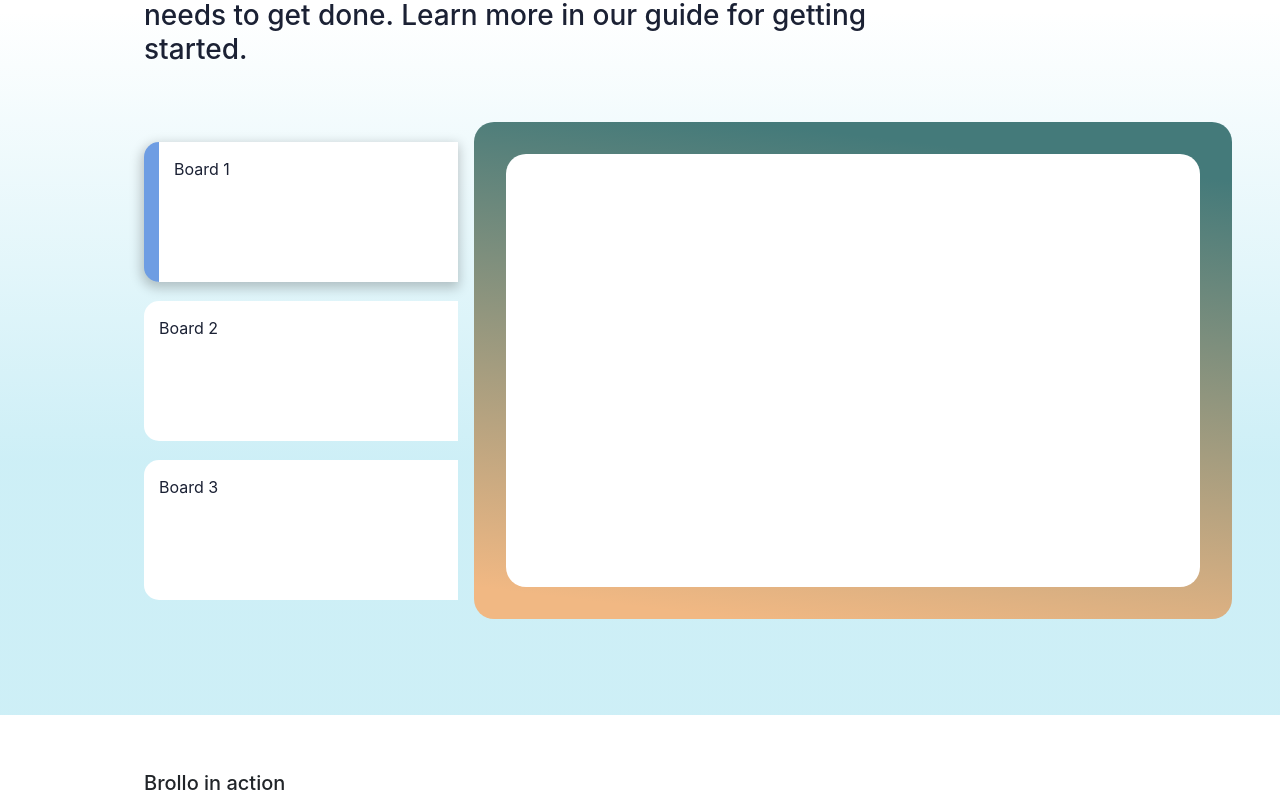
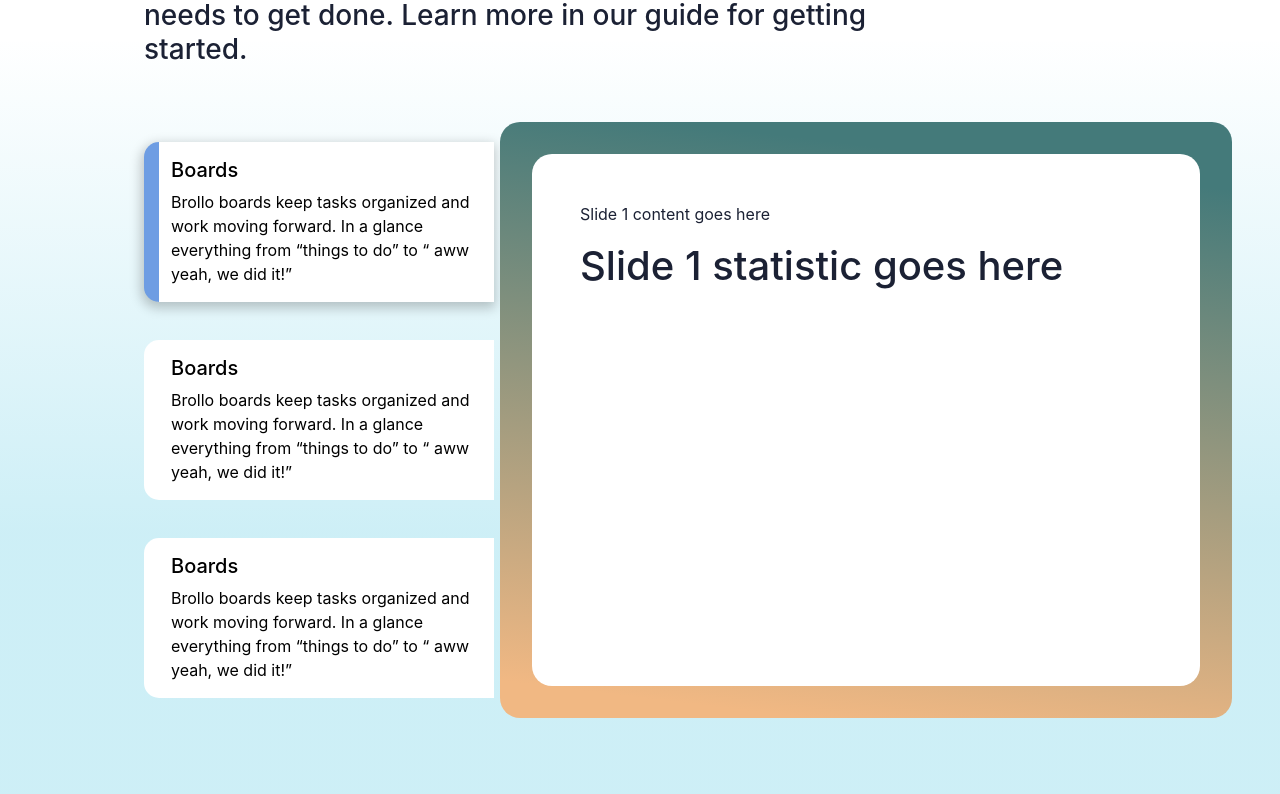
Before and after one commit to Sugorr/brollo, a React (Create React App) app: page / in a window 1280 px wide. Shown: the part 886-1680 px from the top of the page. Built offline with nearby package versions, Linux system fonts and the light colour scheme.

Commit message:
completed carousel

```diff
--- a/src/components/Carousel.js
+++ b/src/components/Carousel.js
@@ -3,30 +3,55 @@ import React, { useState } from 'react';
 
 // carousel-points btn active-point
 export default function Carousel(){
+    const [activeIndex, setActiveIndex] = useState(0);
+
+    // Define an array of carousel slide content
+    const carouselSlides = [
+      {
+        id: 1,
+        text: 'Brollo is great for simplifying complex processes. As a manager, I can chunk processes down into bite-sized pieces for my team and then delegate that out, but still keep a bird’s-eye view.',
+        statistic: '75% of organizations report that Brollo delivers value to their business within 30 days.'
+      },
+      {
+        id: 2,
+        text: 'Another slide content goes here',
+        statistic: 'Another statistic goes here'
+      },
+      {
+        id: 3,
+        text: 'Yet another slide content goes here',
+        statistic: 'Yet another statistic goes here'
+      }
+    ];
+
+    // Define a function to handle clicking on the angle buttons
+    const handleAngleClick = (direction) => {
+      if (direction === 'left') {
+        setActiveIndex((activeIndex - 1 + carouselSlides.length) % carouselSlides.length);
+      } else {
+        setActiveIndex((activeIndex + 1) % carouselSlides.length);
+      }
+    };
+
+    function skipCarousel(index){
+        setActiveIndex((index) % carouselSlides.length);
+    }
+
     return (
-        <>
-            <div className='container-fluid p-5 d-flex flex-column'>
-                <div className='carousel-container'>
-                    <p>
-                        [Brollo is] great  for simplyfing complex processes.
-                        As a manager,
-                        I can chunk [processes] down into bite-sized pieces for my team and then delegate that out,
-                        but still keep a bird’s-eye view.
-                    </p>
-                    <h1>
-                        75% of orgranizations report that Brollo delivers value to their business within 30days.
-                    </h1>
-                    <div className='carousel-points-container'>
-                        <button type='checkbox' className="carousel-points btn active-point"></button>
-                        <button type='checkbox' className="carousel-points btn"></button>
-                        <button type='checkbox' className="carousel-points btn"></button>
-                        <div className='d-flex angle-btn'>
-                            <button><i class="fa-solid btn fa-angle-left"></i></button>
-                            <button><i class="fa-solid btn fa-angle-right"></i></button>
-                        </div>
-                    </div>
-                </div>
+      <div className="container-fluid p-5 d-flex flex-column">
+        <div className="carousel-container">
+          <p>{carouselSlides[activeIndex].text}</p>
+          <h1>{carouselSlides[activeIndex].statistic}</h1>
+          <div className="carousel-points-container">
+            {carouselSlides.map((slide, index) => (
+              <div key={slide.id} onClick={() => skipCarousel(index)} className={`carousel-points btn ${index === activeIndex ? 'active-point' : ''}`}></div>
+            ))}
+            <div className="d-flex angle-btn">
+              <button onClick={() => handleAngleClick('left')}><i className="fa-solid btn fa-angle-left"></i></button>
+              <button onClick={() => handleAngleClick('right')}><i className="fa-solid btn fa-angle-right"></i></button>
             </div>
-        </>
+          </div>
+        </div>
+      </div>
     );
 }
--- a/src/components/PowerHouse.js
+++ b/src/components/PowerHouse.js
@@ -1,25 +1,47 @@
+import React, { useState } from 'react';
 
+export default function PowerHouse() {
+  const [activeBoardIndex, setActiveBoardIndex] = useState(0);
 
-export default function PowerHouse(){
-    return(
+  // Define an array of boards
+  const boards = [
+    'Brollo boards keep tasks organized and work moving forward. In a glance everything from “things to do” to “ aww yeah, we did it!”',
+    'Brollo boards keep tasks organized and work moving forward. In a glance everything from “things to do” to “ aww yeah, we did it!”',
+    'Brollo boards keep tasks organized and work moving forward. In a glance everything from “things to do” to “ aww yeah, we did it!”'
+    ];
+
+  // Define an array of carousel slide content
+  const carouselSlides = [    {      id: 1,      text: 'Slide 1 content goes here',      statistic: 'Slide 1 statistic goes here'    },    {      id: 2,      text: 'Slide 2 content goes here',      statistic: 'Slide 2 statistic goes here'    },    {      id: 3,      text: 'Slide 3 content goes here',      statistic: 'Slide 3 statistic goes here'    }  ];
+
+  // Define a function to handle clicking on the board buttons
+  const handleBoardClick = (index) => {
+    setActiveBoardIndex(index);
+  };
+
+  return (
     <>
-            <div className='container-fluid p-5 powerhouse' style={{color: '#1B2134'}}>
-                <h5 className='mx-5 px-5 py-2'>Brollo</h5>
-                <h1 className='mx-5 px-5 py-2'>A productivity powerhouse</h1>
-                <h3 className='mx-5 px-5 py-2 w-75'>
-                    Simple, flexible, and powerful.
-                    All it takes are boards, lists,
-                    and cards to get a clear view of who’s doing what and what needs to get done.
-                    Learn more in our guide for getting started.
+      <div className="container-fluid p-5 powerhouse" style={{ color: '#1B2134' }}>
+        <h5 className="mx-5 px-5 py-2">Brollo</h5>
+        <h1 className="mx-5 px-5 py-2">A productivity powerhouse</h1>
+        <h3 className="mx-5 px-5 py-2 w-75">
+          Simple, flexible, and powerful. All it takes are boards, lists, and cards to get a clear view of who’s doing what and what needs to get done. Learn more in our guide for getting started.
         </h3>
-                <div className='container-fluid px-5 m-5 d-flex'>
-                    <div className='board-section'>
-                        <div className='board board-selected'>Board 1</div>
-                        <div className='board'>Board 2</div>
-                        <div className='board'>Board 3</div>
+        <div className="container-fluid px-5 m-5 d-flex">
+          <div className="board-section">
+            {/* Map through the board array and render a button for each board */}
+            {boards.map((board, index) => (
+                <button key={index} onClick={() => handleBoardClick(index)} className={`board ${index === activeBoardIndex ? 'board-selected' : ''}`}>
+                    <h5>Boards</h5>
+                    {board}
+                </button>
+            ))}
           </div>
-                    <div className='slide-section w-75'>
-                        <div className='test'></div>
+          <div className="slide-section w-75">
+            {/* Display the slide content corresponding to the active board index */}
+            <div className="test">
+              <p>{carouselSlides[activeBoardIndex].text}</p>
+              <h1>{carouselSlides[activeBoardIndex].statistic}</h1>
+            </div>
           </div>
         </div>
       </div>
--- a/src/pages/pageStyles/HomeStyles.css
+++ b/src/pages/pageStyles/HomeStyles.css
@@ -51,10 +51,14 @@
 .board{
     background: #FFFFFF;
     border-radius: 15px 0px 0px 15px;
+    border: none;
     margin-top: 1.2rem;
     margin-bottom: 1.2rem;
-    height: 140px;
-    padding: 15px;
+    height: 160px;
+    padding: 12px;
+    text-align: left;
+    transition: 0.9s ease;
+    border-left: 15px solid rgba(110, 157, 227, 0);
 }
 
 .board-selected{
@@ -74,7 +78,9 @@
     background-color: white;
     width: 100%;
     height: 100%;
+    padding: 3rem;
     border-radius: 20px;
+    transition: 0.5s ease;
 }
 
 .action-box{
@@ -187,6 +193,7 @@
 }
 
 .carousel-points{
+    position: relative;
     border-radius: 25px;
     width: 14px !important;
     height: 24px !important;
@@ -194,6 +201,8 @@
     margin: 0.25rem;
     transition: 0.2s ease;
 }
+
+
 
 .carousel-points:hover{
     background-color: #507dc2;
@@ -205,9 +214,18 @@
     background-color: #3E89F9;
 }
 
-.active-point{
-    background-color: #3E89F9 !important;
+.carousel-points > input{
+    position: absolute;
+    margin: 0;
+    width: 24px !important;
+    height: 24px !important;
+    top: 50%;
+    left: 50%;
+    transform: translate(-50%, -50%);
+    background-color: #3E89F9;
+
 }
+
 
 .angle-btn button{
     width: 50%;
```
Lines whose indentation alone changed are shown as unchanged.
